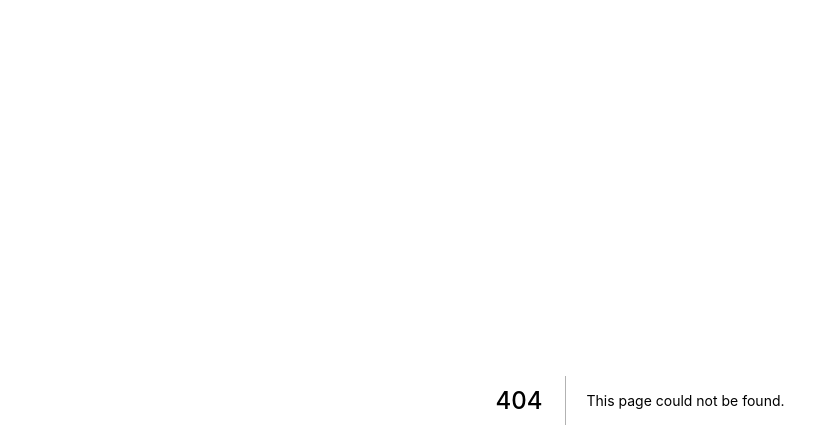
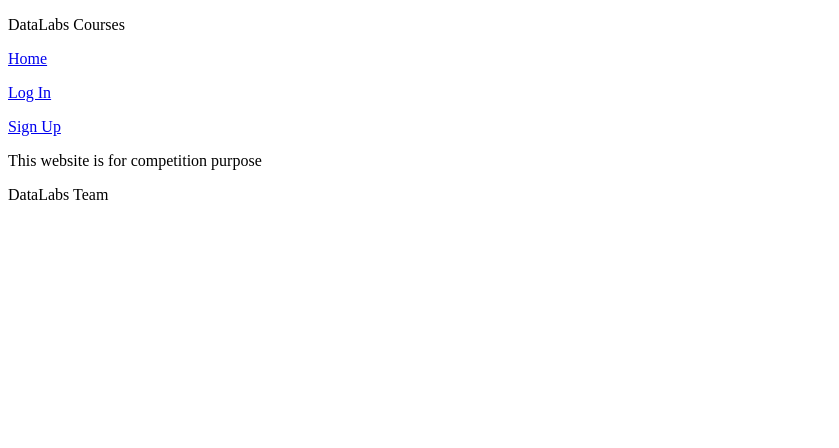
Before and after one commit to raflyfahrezi/datalabs-aic-web, a Next.js app: page /chatbot in a window 1280 px wide. Before the commit this address had no page. Shown: the top 448 px of the page, without its empty margins (0-839 px from the left). Built offline with nearby package versions, Linux system fonts and the light colour scheme.

Commit message:
create chatbot page

```diff
--- /dev/null
+++ b/src/pages/chatbot.jsx
@@ -0,0 +1,9 @@
+import React from 'react'
+
+import { PageWrapper } from '@layout'
+
+const chatbot = () => {
+    return <PageWrapper title='Chatbot'></PageWrapper>
+}
+
+export default chatbot
```
